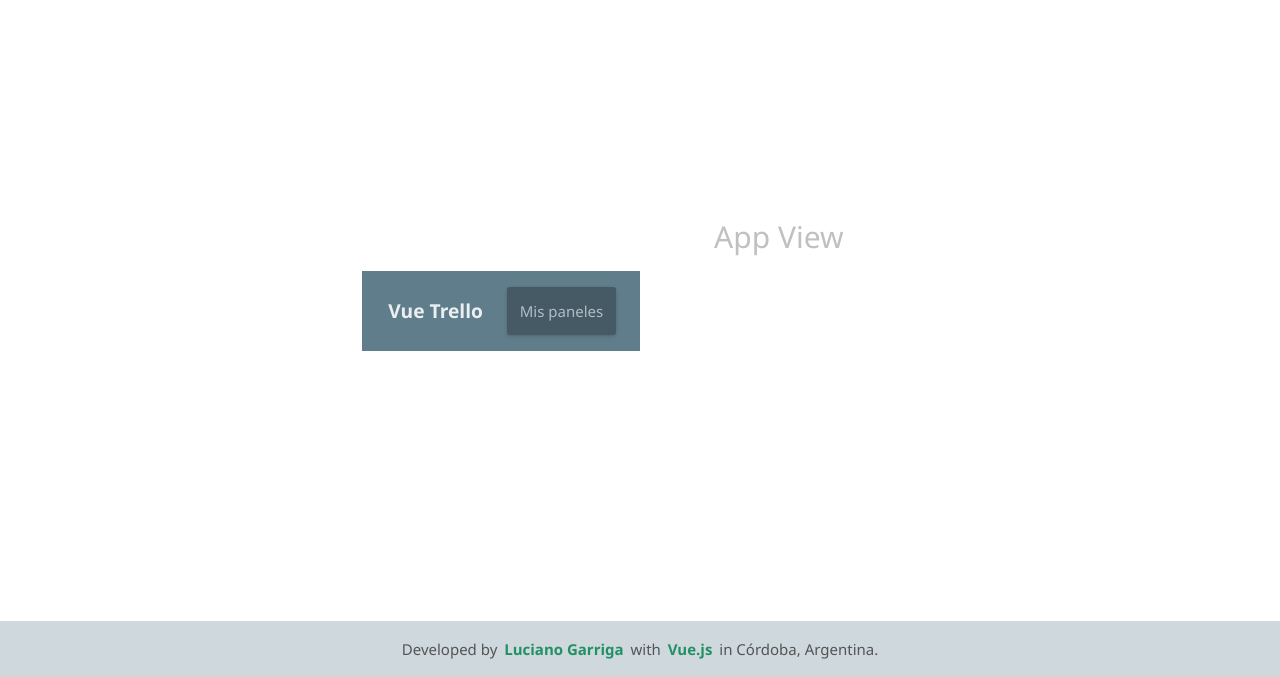
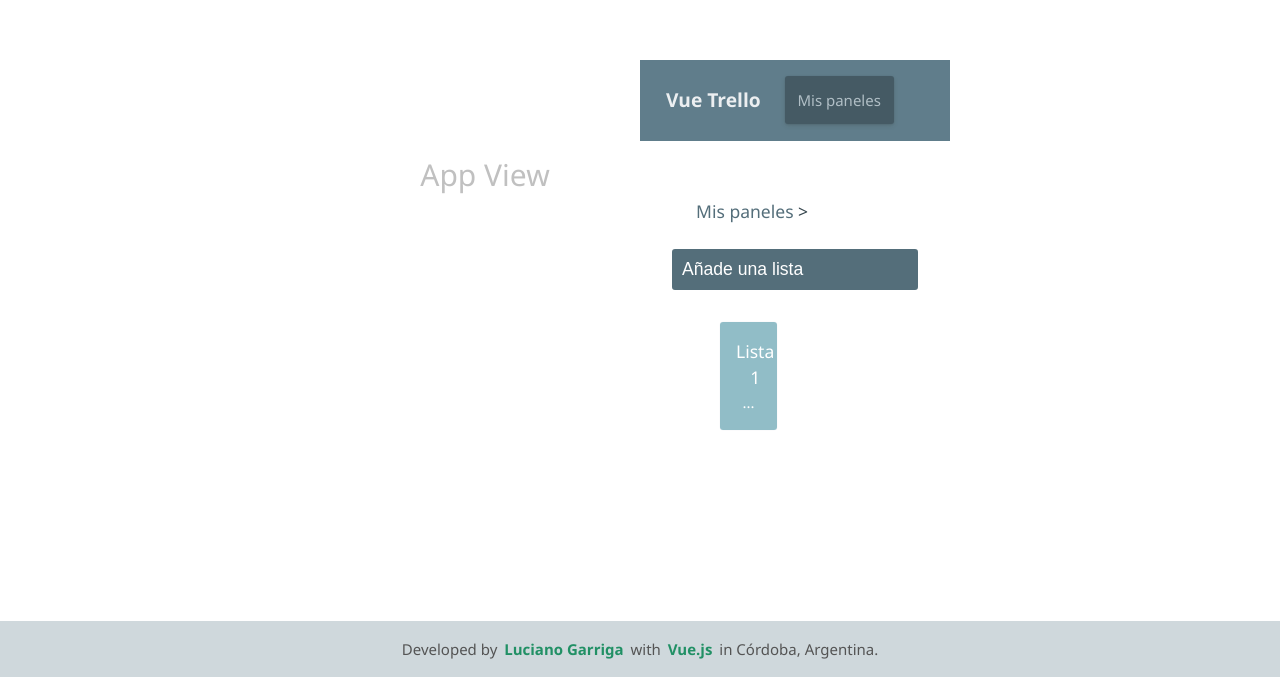
Before and after one commit to lucianogarriga/client-vue-app, a Vue app in the folder vue-trello/trello-app/: page /board/1 in a window 1280 px wide. Shown: the part 123-800 px from the top of the page. Built offline with nearby package versions, Linux system fonts and the light colour scheme.

Commit message:
Create Column component and Board view / Add styles and directives

```diff
--- a/vue-trello/trello-app/src/App.vue
+++ b/vue-trello/trello-app/src/App.vue
@@ -1,7 +1,7 @@
 <template>
   <header></header>
+  <AppHeader/>
   <h1 class="title">App View</h1>
-  <AppHeader/>
   <AppFooter/>
   <router-view class="container"></router-view>
   <footer></footer>
--- a/vue-trello/trello-app/src/components/BoardCard.vue
+++ b/vue-trello/trello-app/src/components/BoardCard.vue
@@ -1,19 +1,52 @@
 <template>
-    <div>
-        <h1>{{name}}</h1>
-    </div>
+  <router-link
+  v-bind:to="{ name: 'board', params: { id} }"
+  class="board-card"
+  >
+    <span class="board-card-title">
+        {{name}}
+    </span>
+  </router-link>
 </template>
 
 <script>
 export default {
-    name: 'BoardCard',
-    props:{
-       id: String,
-       name: String
-    }
-}
+  name: "BoardCard",
+  props: {
+    id: String,
+    name: String,
+  },
+};
 </script>
 
 <style lang="scss" scoped>
+.board-card{
+    background-color: #546E7A;
+    box-shadow: 0 0 0 0.5px rgba(49,49,93,.03);
+    box-sizing: border-box;
+    border-radius: 3px;
+    color: white;
+    margin: 0.5rem 1.5rem;
+    padding: 1rem;
+    text-align: left;
+    text-decoration: none;
+    transition: all 600ms ease;
+    width: 100%;
+    height: 100px;
 
+    &-title{
+        font-size: 1.2rem;
+    }
+    &:hover{
+        background-color: #90a4ae;
+        font-weight: bold;
+    }
+
+    @media screen and (min-width: 600px){
+        width: 33%;
+    }
+    @media screen and (min-width: 1024){
+        width: 250px;
+    }
+}
 </style>
--- /dev/null
+++ b/vue-trello/trello-app/src/components/Column.vue
@@ -0,0 +1,42 @@
+<template>
+  <section>
+    <header>
+      <h3>{{ name }}</h3>
+    </header>
+    <div>...</div>
+  </section>
+</template>
+
+<script>
+export default {
+  name: "Column",
+  data() {
+    return {};
+  },
+  props: {
+    name: String,
+    listId: String,
+  },
+};
+</script>
+
+<style lang="scss" scoped>
+section {
+  background-color: #579aaaa6;
+  box-shadow: 0 0 0 0.5px rgba(49, 49, 93, 0.03),
+  0 2px 5px 0,
+  0 1px 2px 0;
+  box-sizing: border-box;
+  border-radius: 3px;
+  color: white;
+  margin: 1rem;
+  padding: 1rem;
+  width: 100%;
+  @media screen and (min-width: 600px) {
+    width: calc(50% - 2rem - 2px);
+  }
+  @media screen and (min-width: 1024) {
+    width: calc(33% - 2rem - 2px);
+  }
+}
+</style>
--- a/vue-trello/trello-app/src/router/index.js
+++ b/vue-trello/trello-app/src/router/index.js
@@ -1,5 +1,6 @@
 import { createRouter, createWebHistory } from 'vue-router'
 import Home from "../views/Home.vue"
+import Board from "../views/Board.vue"
 
 const router = createRouter({
   history: createWebHistory(import.meta.env.BASE_URL),
@@ -7,6 +8,12 @@ const router = createRouter({
     {
       path: '/',
       component: Home
+    },
+    {
+      path: '/board/:id',
+      name: 'board',
+      component: Board,
+      props: true
     }
   ]
 })
--- /dev/null
+++ b/vue-trello/trello-app/src/views/Board.vue
@@ -0,0 +1,85 @@
+<template>
+  <section>
+    <h3><span>Mis paneles</span> > {{ name }}</h3>
+    <input
+      type="text"
+      placeholder="Añade una lista"
+      v-model="listName"
+      @keyup.enter="add()"
+    />
+    <div class="container">
+        <column
+            v-for="(list,i) in boardList"
+            :key="i"
+            :listId="list.id"
+            :name="list.name"
+        >
+        </column>
+    </div>
+  </section>
+</template>
+
+
+<script>
+import Column from '@/components/Column.vue';
+
+export default {
+  name: "BoardView",
+  components: {
+    Column
+  },
+  props: {
+    name: String,
+    id: String,
+  },
+  data(){
+    return{
+        listName: '',
+        boardList: [
+            {id: 1, name: 'Lista 1'}
+        ]
+    }
+  },
+  methods: {
+    add(){
+        this.boardList.push({name: this.listName})
+    }
+  },
+};
+</script>
+
+
+<style lang="scss" scoped>
+section {
+  text-align: center;
+}
+
+h3 {
+  color: #37474f;
+  text-align: left;
+  margin: 1.5rem;
+
+  span {
+    color: #546e7a;
+  }
+}
+input {
+  box-sizing: border-box;
+  background-color: #546e7a;
+  border: 2px solid #546e7a;
+  border-radius: 3px;
+  font-size: 1.1rem;
+  outline: 0;
+  padding: 0.5rem;
+  transition: all 400ms ease;
+
+  &:focus,
+  &:active {
+    background-color: white;
+    color: #546e7a;
+  }
+  &::placeholder {
+    color: white;
+  }
+}
+</style>
--- a/vue-trello/trello-app/src/views/Home.vue
+++ b/vue-trello/trello-app/src/views/Home.vue
@@ -10,10 +10,11 @@
             >
 
             <!-- Listado de paneles -->
-            <BoardCard v-for="(board,i) in boards"
+            <BoardCard
+            v-for="(board,i) in boards"
             :key="i"
             :name="board.name"
-            :id="board.id"
+            :id="board.id.toString()"
             >
             </BoardCard>
         </div>
```
